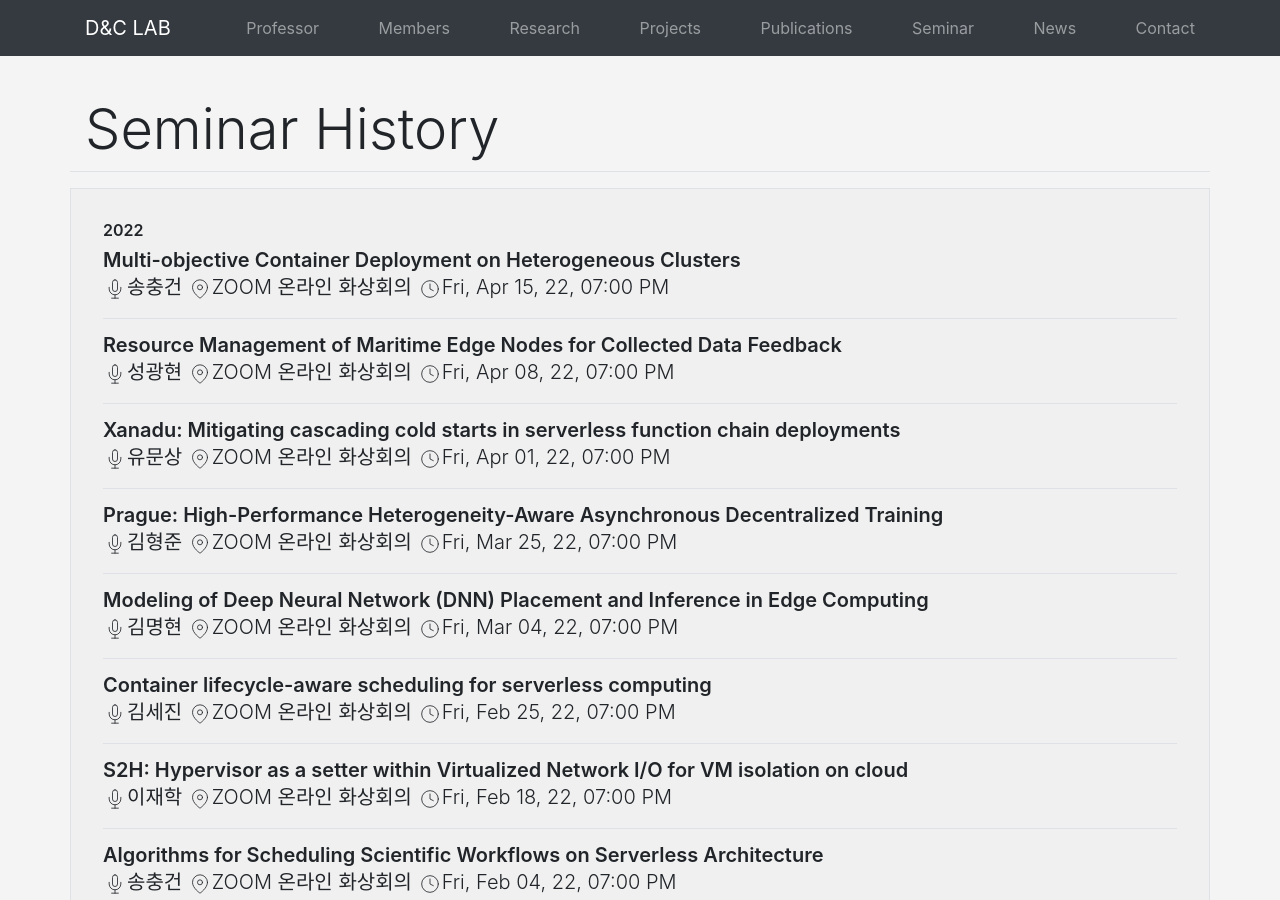
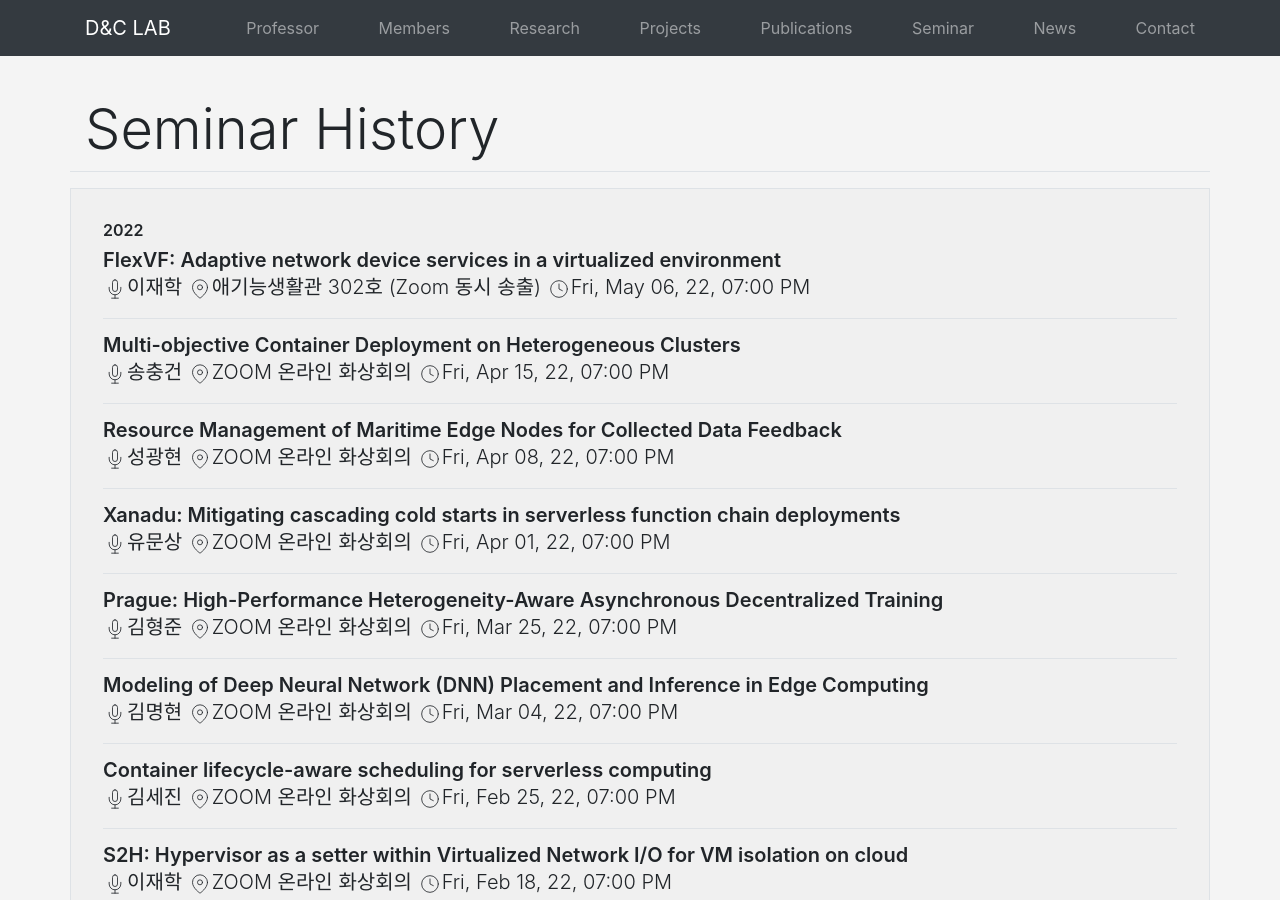
Before and after one commit to KU-Cloud/ku-cloud.github.io, a Jekyll site: the page built from seminar history.html, in a window 1280 px wide and 900 px high. Built offline with Jekyll 4.4.1, drawn with Linux system fonts in a browser that asks for light colours.

Commit message:
Update: 2022-05-03 seminar

```diff
--- a/_data/seminars.yaml
+++ b/_data/seminars.yaml
@@ -827,3 +827,7 @@
   speacker: 송충건
   date: 2022-04-15T19:00:00.000+0900
   location: ZOOM 온라인 화상회의
+- title: 'FlexVF: Adaptive network device services in a virtualized environment'
+  speacker: 이재학
+  date: 2022-05-06T19:00:00.000+0900
+  location: 애기능생활관 302호 (Zoom 동시 송출)
```
